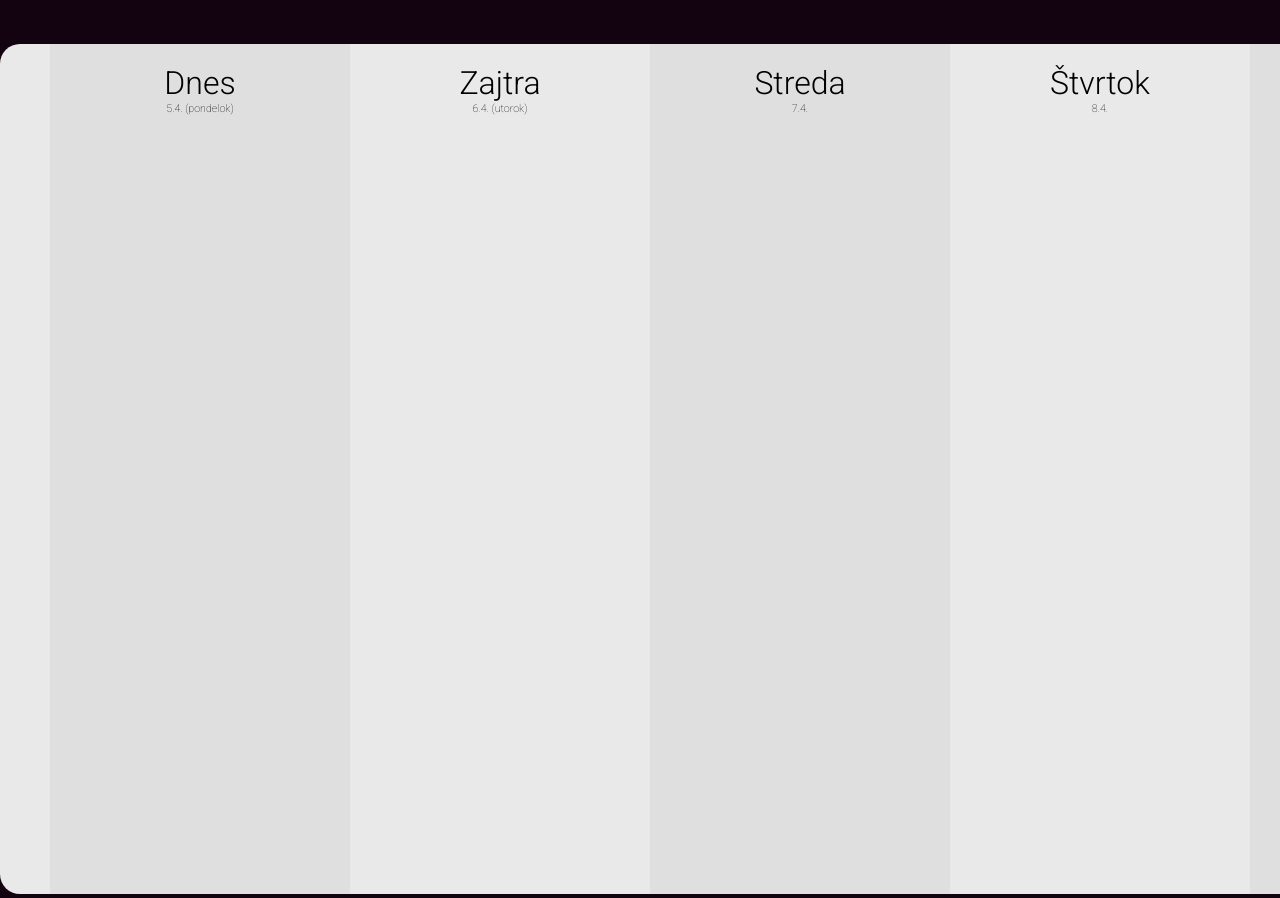
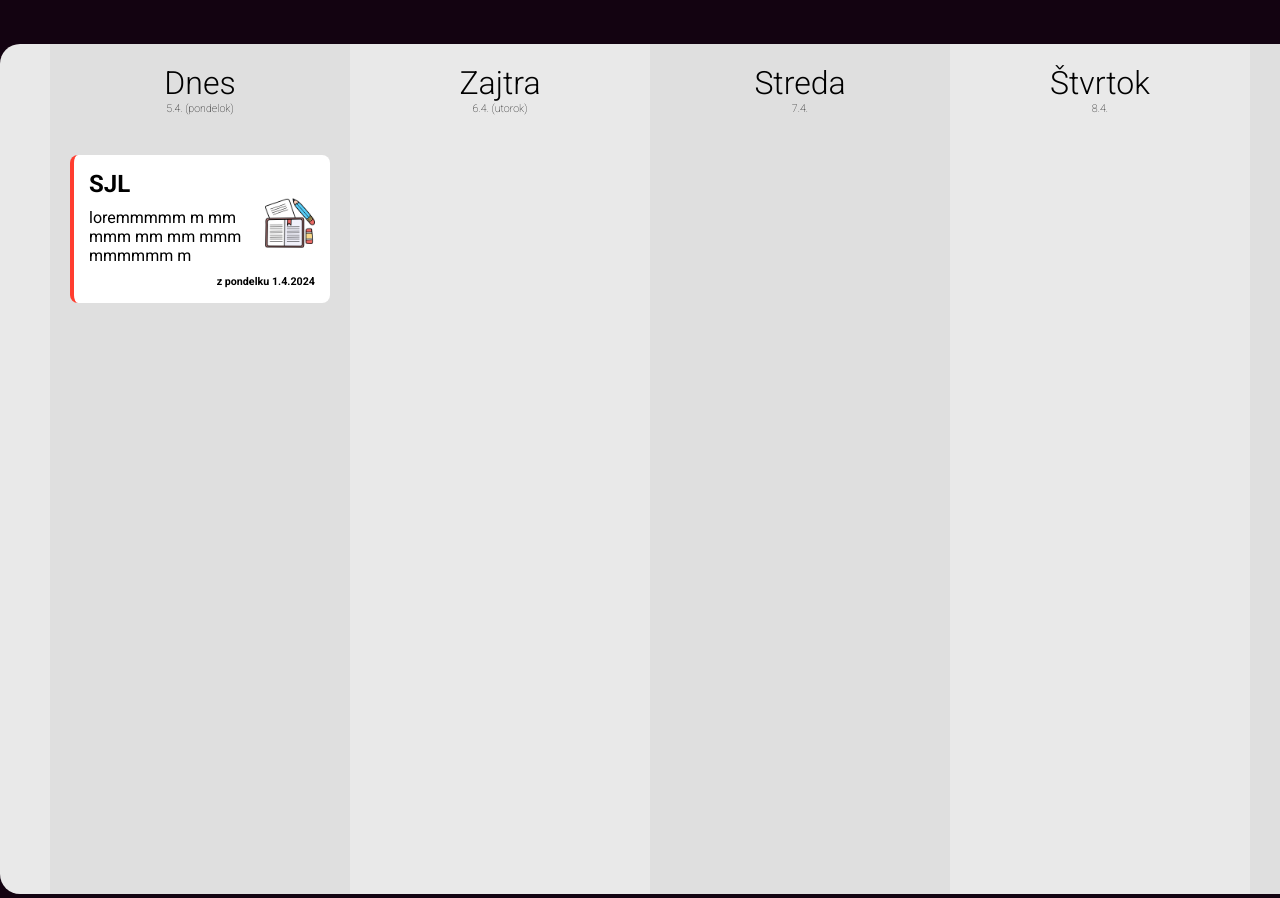
Before and after one commit to FilipeeX/personal-calendar, a plain HTML site: page index.html in a window 1280 px wide. Shown: the top 898 px of the page. Drawn offline with Linux system fonts and the light colour scheme.

Commit message:
Added a sample task

```diff
--- a/index.html
+++ b/index.html
@@ -12,6 +12,7 @@
     <link rel="stylesheet" href="styles/anims.css">
 
     <!-- ESSENTIAL -->
+    <link rel="icon" href="resources/icons/calendar.png">
     <title>Filip's calendar</title>
 
 </head>
@@ -36,7 +37,12 @@
                                 <h6>5.4. (pondelok)</h6>
                             </div>
                             <ul class="calendar-day__tasks">
-
+                                <li class="calendar-task calendar-task--homework">
+                                    <h2 class="calendar-task__subject">SJL</h2>
+                                    <div class="calendar-task__icon"></div>
+                                    <article class="calendar-task__message">loremmmmm m mm mmm mm mm mmm mmmmmm m</article>
+                                    <h6 class="calendar-task__date">z pondelku 1.4.2024</h6>
+                                </li>
                             </ul>
                         </div>
                     <li class="calendar-day">
@@ -76,7 +82,6 @@
                                 <h6>9.4.</h6>
                             </div>
                             <ul class="calendar-day__tasks">
-
                             </ul>
                         </div>
                 </ol>
--- a/styles/main.css
+++ b/styles/main.css
@@ -79,14 +79,6 @@ body {
     background-color: rgb(223, 223, 223);
 }
 
-.calendar-day:hover {
-    background-color: rgb(212, 212, 212);
-}
-
-.calendar-day:active {
-    background-color: rgb(199, 199, 199);
-}
-
 .calendar-day-container {
     position: absolute;
     inset: 20px;
@@ -99,3 +91,56 @@ body {
 .calendar-day__head h6 {
     font-weight: 100;
 }
+
+.calendar-day__tasks {
+    margin-top: 40px;
+}
+
+.calendar-task--homework {
+    border: rgb(255, 61, 47) 0px solid;
+}
+
+.calendar-task {
+    display: block;
+    margin-top: 35px;
+    list-style: none;
+    text-align: start;
+    min-height: 100px;
+    background-color: white;
+    border: rgb(255, 61, 47) 0px solid;
+    border-radius: 8px;
+    border-left-width: 4px;
+    transition: 300ms;
+    padding: 15px;
+}
+
+.calendar-task:first-of-type {
+    margin-top: 0;
+}
+
+.calendar-task:hover {
+    background-color: rgb(245, 245, 245);
+    border-left-width: 6px;
+}
+
+.calendar-task:active {
+    background-color: rgb(233, 233, 233);
+    border-left-width: 8px;
+}
+
+.calendar-task__icon {
+    width: 50px;
+    height: 50px;
+    float: right;
+    background-image: url("/resources/icons/homework.png");
+    background-size: 50px 50px;
+    background-repeat: no-repeat;
+}
+
+.calendar-task__message {
+    margin: 10px 0;
+}
+
+.calendar-task__date {
+    text-align: end;
+}
```
Also changed, not shown: resources/icons/calendar.png (added), resources/icons/homework.png (added).
